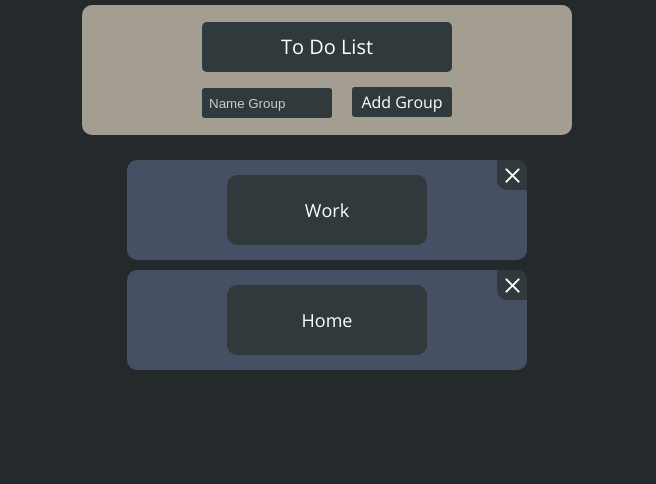
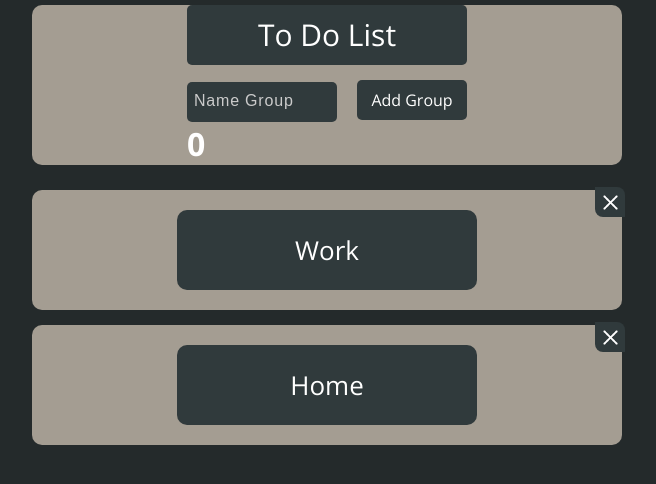
Before and after one commit to Veremyov-of/To-Do-List, a React (Create React App) app: page / in a window 1280 px wide. Shown: the top 484 px of the page, without its empty margins (313-969 px from the left). Built offline with nearby package versions, Linux system fonts and the light colour scheme.

Commit message:
add percent fun()

```diff
--- a/src/App.css
+++ b/src/App.css
@@ -1,4 +1,9 @@
 @import url('https://fonts.googleapis.com/css2?family=Open+Sans:wght@300;400;600;700&display=swap');
+
+:root {
+  --main-color:#A49D92;
+}
+
 body {
   background-color: #242A2B;
   color: #fff;
@@ -26,7 +31,7 @@ button {
 }
 
 .container {
-  max-width: 500px;
+  max-width: 600px;
   margin: 0 auto;
   padding: 5px;
 }
@@ -39,29 +44,33 @@ input {
 
 input::placeholder {
   color: #CBCBCB;
+  letter-spacing: .05em;
+  font-size: 16px;
 }
 
 
 
 /** End Main Block */
 .container_block {
+  margin: 0 auto;
   margin-bottom: 25px;
   display: flex;
   flex-direction: column;
   justify-content: center;
   align-items: center;
+  max-width: 600px;
   min-width: 310px;
-  height: 130px;
-  background: #A49D92;
+  height: 160px;
+  background: var(--main-color);
   border-radius: 10px;
 }
 
 .title {
-  width: 250px;
-  height: 50px;
-  line-height: 50px;
+  min-width: 280px;
+  height: 60px;
+  line-height: 60px;
   text-align: center;
-  font-size: 20px;
+  font-size: 30px;
   font-weight: normal;
   background: #303A3C;
   border-radius: 5px;
@@ -74,49 +83,71 @@ input::placeholder {
 .input_group {
   margin-right: 20px;
   padding: 2px 7px;
-  width: 130px;
-  height: 30px;
+  width: 150px;
+  height: 40px;
   background: #303A3C;
-  border-radius: 3px;
+  border-radius: 5px;
   color: #fff;
 }
 
 
 .btn_group {
   font-size: 16px;
-  width: 100px;
-  height: 30px;
+  width: 110px;
+  height: 40px;
   background: #303A3C;
-  border-radius: 3px;
+  border-radius: 5px;
+  transition: color .2s;
+}
+
+.btn_group:hover {
+  color: rgb(121, 211, 184);
+  transition: color .2s;
 }
 
 .link_block {
-  padding: 15px 0;
+  padding: 20px 0;
   margin: 0 auto;
   position: relative;
   display: flex;
   justify-content: center;
   align-items: center;
   flex-direction: column;
-  margin-bottom: 10px;
-  max-width: 400px;
-  min-height: 100px;
-  background: #474F65;
+  margin-bottom: 15px;
+  max-width: 600px;
+  min-height: 120px;
+  background: var(--main-color);
   border-radius: 10px;
+  transition: all .2s;
+}
+
+.link_block:hover {
+  background-color: #6D96FF;
+  transition: background-color .2s;
+  transform: scale(0.9);
+  transition: all .2s;
+}
+.link_block:hover .link_text {
+  color: #6D96FF;
+  transition: color .2s;
+}
+.link_block:hover .link {
+  width: 310px;
+  transition: width .2s;
 }
 
 .link {
-  padding: 5px;
-  font-size: 18px;
-  font-weight: normal;
+  padding: 5px 10px;
+  font-size: 26px;
+  font-weight: 500;
   display: flex;
   justify-content: center;
   align-items: center;
-  min-width: 200px;
-  max-width: 300px;
-  min-height: 70px;
+  width: 300px;
+  min-height: 80px;
   background: #303A3C;
   border-radius: 10px;
+  transition: width .2s;
 }
 
 .link_text {
@@ -124,6 +155,7 @@ input::placeholder {
   width: 100%;
   height: 100%;
   word-wrap: break-word;
+  transition: color .2s;
 }
 
 .delete_link {
@@ -134,10 +166,10 @@ input::placeholder {
   background-size: 15px;
   background-position: center;
   background-repeat: no-repeat;
-  border-radius: 0px 10px;
+  border-radius: 0px 8px;
   position: absolute;
-  right: 0;
-  top: 0;
+  right: -3px;
+  top: -3px;
   transition: background-image .2s;
 }
 .delete_link:hover {
@@ -148,11 +180,25 @@ input::placeholder {
   width: 100%;
   height: 100%;
 }
+
+.title_create {
+  max-width: 320px;
+  margin: 0 auto;
+  margin-top: 30px;
+  text-align: center;
+  font-size: 20px;
+}
+.title_create h2 {
+  font-weight: 400;
+  letter-spacing: 0.09em;
+}
 /*! End Main Block */
 
 
 /** Start todoList Block */
 .container_todolist {
+  margin: 0 auto;
+  padding: 25px 0px;
   position: relative;
   margin-bottom: 30px;
   display: flex;
@@ -160,8 +206,10 @@ input::placeholder {
   align-items: center;
   flex-direction: column;
   min-width: 310px;
-  height: 120px;
-  background: #A49D92;
+  max-width: 600px;
+  /* min-height: 130px; */
+  height: auto;
+  background: var(--main-color);
   border-radius: 10px;
 }
 
@@ -176,7 +224,7 @@ input::placeholder {
   left: 0;
   width: 30px;
   height: 30px;
-  border-radius: 9px 0px;
+  border-radius: 25% 0px;
   transition: background-image .2s;
 }
 
@@ -192,12 +240,13 @@ input::placeholder {
 }
 
 .title_todolist {
-  font-size: 20px;
-  line-height: 40px;
+  word-wrap: break-word;
+  font-size: 30px;
+  line-height: 80px;
   text-align: center;
   font-weight: normal;
-  width: 150px;
-  height: 40px;
+  min-width: 300px;
+  min-height: 80px;
   background: #303A3C;
   border-radius: 5px;
 }
@@ -205,8 +254,8 @@ input::placeholder {
 .form_todolist {
   margin-top: 10px;
   position: relative;
-  width: 250px;
-  height: 30px;
+  width: 300px;
+  height: 40px;
   background-color: #303A3C;
   border-radius: 5px;
 }
@@ -221,14 +270,14 @@ input::placeholder {
 }
 
 .btn_todolist {
-  font-size: 18px;
+  font-size: 20px;
   position: absolute;
-  top: 3px;
+  top: 5px;
   right: 10px;
-  width: 35px;
-  height: 23px;
+  width: 40px;
+  height: 30px;
   background: #444F51;
-  border-radius: 2px;
+  border-radius: 5px;
   transition: color .2s;
 }
 .btn_todolist:hover {
@@ -243,20 +292,23 @@ input::placeholder {
   align-items: center;
   display: flex;
   margin-bottom: 10px;
-  max-width: 400px;
-  min-height: 80px;
+  max-width: 600px;
+  min-height: 100px;
   height: auto;
-  background: #A49D92;
+  background: var(--main-color);
   border-radius: 10px;
 }
 
 .task_name {
+  display: flex;
+  align-items: center;
+  justify-content: center;
   word-wrap: break-word;
   overflow: hidden;
   padding: 10px 10px;
   margin: 5px;
   width: 270px;
-  height: auto;
+  min-height: 60px;
   background: #303A3C;
   border-radius: 7px;
 }
@@ -269,7 +321,6 @@ input::placeholder {
 }
 
 .task_performed {
-  background-color: #A49D92;
   width: 25px;
   height: 25px;
   border: 2px solid #444F51;
@@ -300,6 +351,6 @@ input::placeholder {
 
 
 .performed {
-  color: #A49D92;
+  color: var(--main-color);
   text-decoration: line-through;
 }
--- a/src/components/Links.jsx
+++ b/src/components/Links.jsx
@@ -5,7 +5,7 @@ import React, { useState } from 'react';
 function Links() {
     const dispatch = useDispatch();
     const todoItems = useSelector(state => state.mainReducer.todoItems);
-
+    const percents = useSelector(state => state.todoPercent.percents);
     const addList = (name) => {
         if(name !== '') {
             const item = {
@@ -32,7 +32,6 @@ function Links() {
         addList(value);
         setValue("");
       };
-
     return (
         <div>
             <div className="container_block">
@@ -40,6 +39,7 @@ function Links() {
                 <form className="form_group" onSubmit={handleClick}>
                     <input className="input_group" placeholder='Name Group' value={value} onChange={e => setValue(e.target.value)} type="text"/>
                     <button className="btn_group" onClick={handleClick}>Add Group</button>
+                    <h1>{percents}</h1>
                 </form>
             </div>
             {todoItems.length > 0 ?
@@ -52,8 +52,8 @@ function Links() {
                 )}
             </div>
             :
-            <div>
-                <h2>Сreate a new list</h2>
+            <div className="title_create">
+                <h2>Сreate a new list...</h2>
             </div>
             }
         </div>
--- a/src/components/TodoList.jsx
+++ b/src/components/TodoList.jsx
@@ -1,11 +1,10 @@
 import { useDispatch, useSelector } from "react-redux";
-import React, { useState } from 'react';
+import React, { useState, useEffect } from 'react';
 import { Link } from "react-router-dom";
 
 function TodoList({name, items}) {
     const dispatch = useDispatch();
     const todoItems = useSelector(state => state.mainReducer.todoItems);
-
     const addTodo = (text) => {
         if(text !== '') {
             const index = todoItems.indexOf(items);
@@ -42,6 +41,35 @@ function TodoList({name, items}) {
         dispatch({type: "PERFORMED_TODO", payload: todoItems})
     }
 
+    const percents = useSelector(state => state.todoPercent.percents);
+    const indexItem = todoItems.indexOf(items);
+
+
+    const calcPercent = () => {
+        const sizeTasks = todoItems[indexItem].task.length;
+        const onePercent = 100 / sizeTasks;
+        let madeTasks = 0;
+        for(let i = 0; i < sizeTasks; i++) {
+            // console.log(items.task[i].performance);
+            if(items.task[i].performance) {
+                madeTasks += 1;
+            }
+
+        }
+        if(madeTasks > 0) {
+            const finalPercent = Math.round(madeTasks * onePercent);
+            dispatch({type: "UPDATE_PERCENT", payload: finalPercent})
+        } else {
+            dispatch({type: "ZEROING_PERCENT", payload: 0})
+
+        }
+    }
+
+    useEffect(() => {
+        calcPercent();
+        console.log(percents);
+    })
+
     return (
         <div>
             <div className="container_todolist">
@@ -49,6 +77,7 @@ function TodoList({name, items}) {
                 <form className="form_todolist" onSubmit={handleClick}>
                     <input className="input_todolist" placeholder="Task" value={value} onChange={e => setValue(e.target.value)} type="text"/>
                     <button className="btn_todolist" onClick={handleClick}>+</button>
+                    <h1>{percents}</h1>
                 </form>
                 <div className="home"><Link className="home_link" to='/'>link</Link></div>
             </div>
--- a/src/redux/mainReducer.js
+++ b/src/redux/mainReducer.js
@@ -5,7 +5,9 @@ const initialState = {
             name: 'Work',
             task: [{ text: 'buy icecream', performance: false },
             { text: 'buy cake', performance: false},
-            { text: 'buy meet', performance: false }]
+            { text: 'buy meet', performance: false },
+            { text: 'buy chocolate', performance: false },
+            { text: 'buy milk', performance: false }]
         },
         {
             name: 'Home',
--- a/src/redux/store.js
+++ b/src/redux/store.js
@@ -2,10 +2,10 @@
 import { createStore, combineReducers, applyMiddleware } from "redux";
 import logger from "redux-logger";
 import mainReducer from './mainReducer';
-// import todoReducer from './todoReducer';
+import todoPercent from './todoPercent';
 const rootReducer = combineReducers({
     mainReducer,
-    // todoReducer
+    todoPercent
 })
 const store = createStore(rootReducer, applyMiddleware(logger));
 
--- /dev/null
+++ b/src/redux/todoPercent.js
@@ -0,0 +1,22 @@
+const defaultState = {
+    percents: 0
+}
+
+const todoPercent = (state = defaultState, action) => {
+    switch(action.type) {
+        case "ZEROING_PERCENT": {
+            return {
+                ...state,
+                percents: action.payload
+            }
+        }
+        case "UPDATE_PERCENT":
+            return {
+                ...state,
+                percents: action.payload
+            }
+        default:
+            return state
+    }
+}
+export default todoPercent;
```
Also changed, not shown: src/redux/todoReducer.js (deleted, +0 -24 lines).
